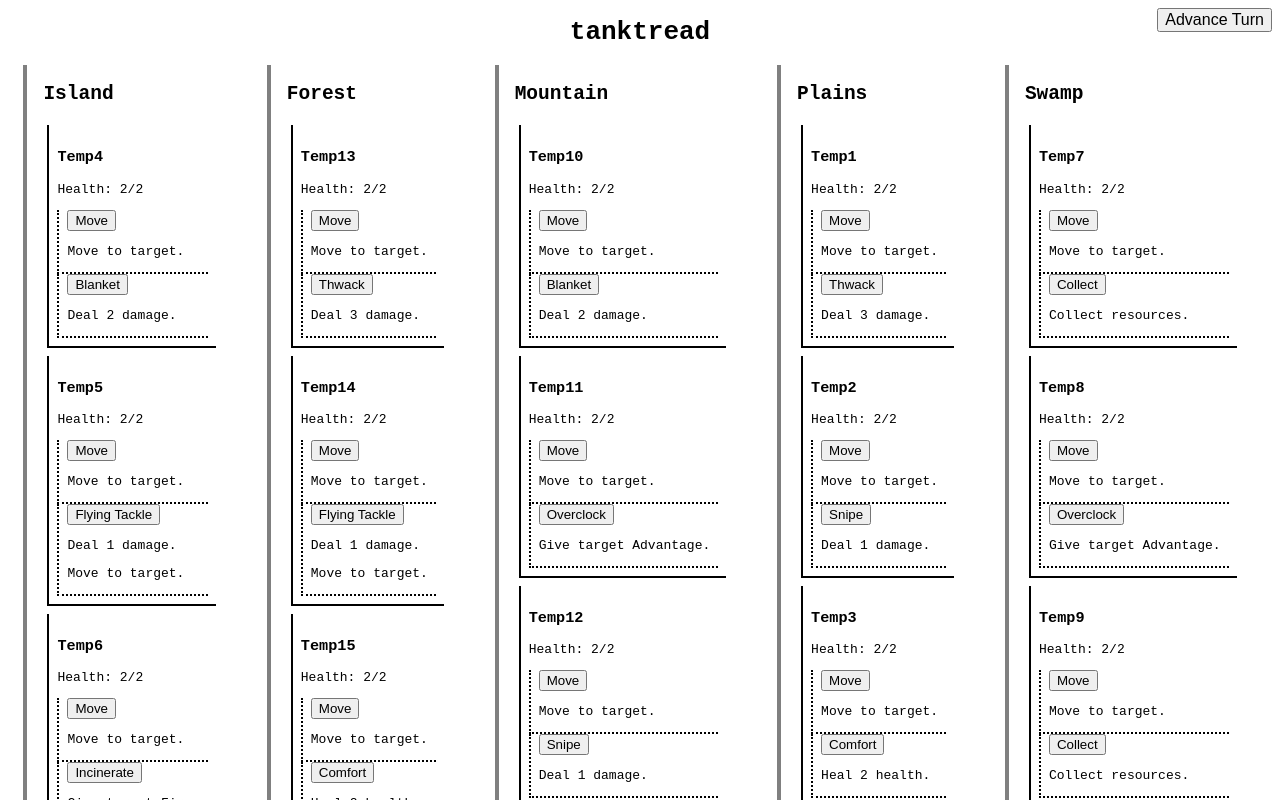
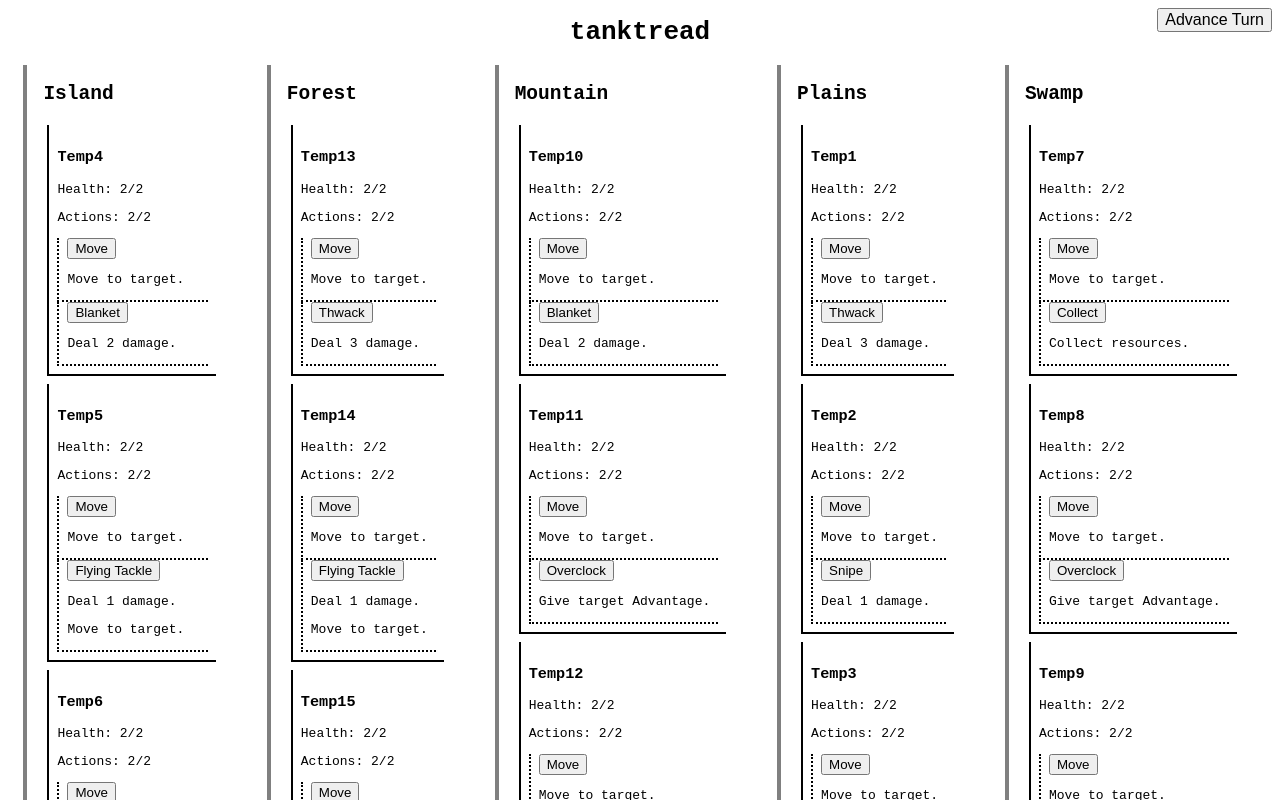
Before and after one commit to MayMoonsley/tanktread, an Angular app: page / in a window 1280 px wide. Shown: the top 800 px of the page. Built offline with nearby package versions, Linux system fonts and the light colour scheme.

Commit message:
Units can act multiple times per turn

```diff
--- a/src/app/Game.ts
+++ b/src/app/Game.ts
@@ -46,7 +46,7 @@ export namespace Game {
         for (const name of regionNames) {
             const region = new BattlefieldRegion(name);
             for (let i = 0; i < 3; i++) {
-                region.addUnit(new Unit(`Temp${tempNum}`, 2, [move, skills.next().value], [{resource: Resource.Aluminite, min: 2, max: 5}]));
+                region.addUnit(new Unit(`Temp${tempNum}`, 2, 2, [move, skills.next().value], [{resource: Resource.Aluminite, min: 2, max: 5}]));
                 tempNum++;
             }
             battlefield.regions.push(region);
--- a/src/app/classes/Unit.ts
+++ b/src/app/classes/Unit.ts
@@ -14,17 +14,19 @@ export class Unit implements Targetable {
     statuses: Status[];
     drops: ResourceDrop[];
     containingRegion?: BattlefieldRegion = undefined;
-    actionSpent: boolean;
+    actionsLeft: number;
+    actionsPerTurn: number;
     alive: boolean = true;
 
-    constructor(name: string, health: number, skills: Skill[] = [], drops: ResourceDrop[] = []) {
+    constructor(name: string, health: number, actionsPerTurn: number, skills: Skill[] = [], drops: ResourceDrop[] = []) {
         this.name = name;
         this.health = health;
         this.maxHealth = health;
         this.skills = skills;
         this.statuses = [];
         this.drops = drops;
-        this.actionSpent = false;
+        this.actionsPerTurn = actionsPerTurn;
+        this.actionsLeft = actionsPerTurn;
     }
 
     wound(x: number): void {
@@ -66,12 +68,12 @@ export class Unit implements Targetable {
     }
 
     canAct(): boolean {
-        return !this.actionSpent || this.statuses.includes(Status.Advantage);
+        return this.actionsLeft > 0 || this.statuses.includes(Status.Advantage);
     }
 
     spendAction(): void {
-        if (!this.actionSpent) {
-            this.actionSpent = false;
+        if (this.actionsLeft > 0) {
+            this.actionsLeft--;
         } else if (this.statuses.includes(Status.Advantage)) {
             this.removeStatus(Status.Advantage);
         }
@@ -86,7 +88,7 @@ export class Unit implements Targetable {
     }
 
     advanceTurn(): void {
-        this.actionSpent = false;
+        this.actionsLeft = this.actionsPerTurn;
         if (this.statuses.includes(Status.Fire)) {
             this.wound(1);
         }
--- a/src/app/unit/unit.component.html
+++ b/src/app/unit/unit.component.html
@@ -1,5 +1,8 @@
 <h3>{{unit!.name}}<span *ngIf="statusEmoji.length > 0">(<span *ngFor="let emoji of statusEmoji">{{emoji}}</span>)</span></h3>
-<p>Health: {{unit!.health}}/{{unit!.maxHealth}}</p>
+<div id="stats">
+    <p>Health: {{unit!.health}}/{{unit!.maxHealth}}</p>
+    <p>Actions: {{unit!.actionsLeft}}/{{unit!.actionsPerTurn}}</p>
+</div>
 <div id="skills">
     <app-skill *ngFor="let skill of unit!.skills" [skill]="skill" [unit]="unit"></app-skill>
 </div>
```
